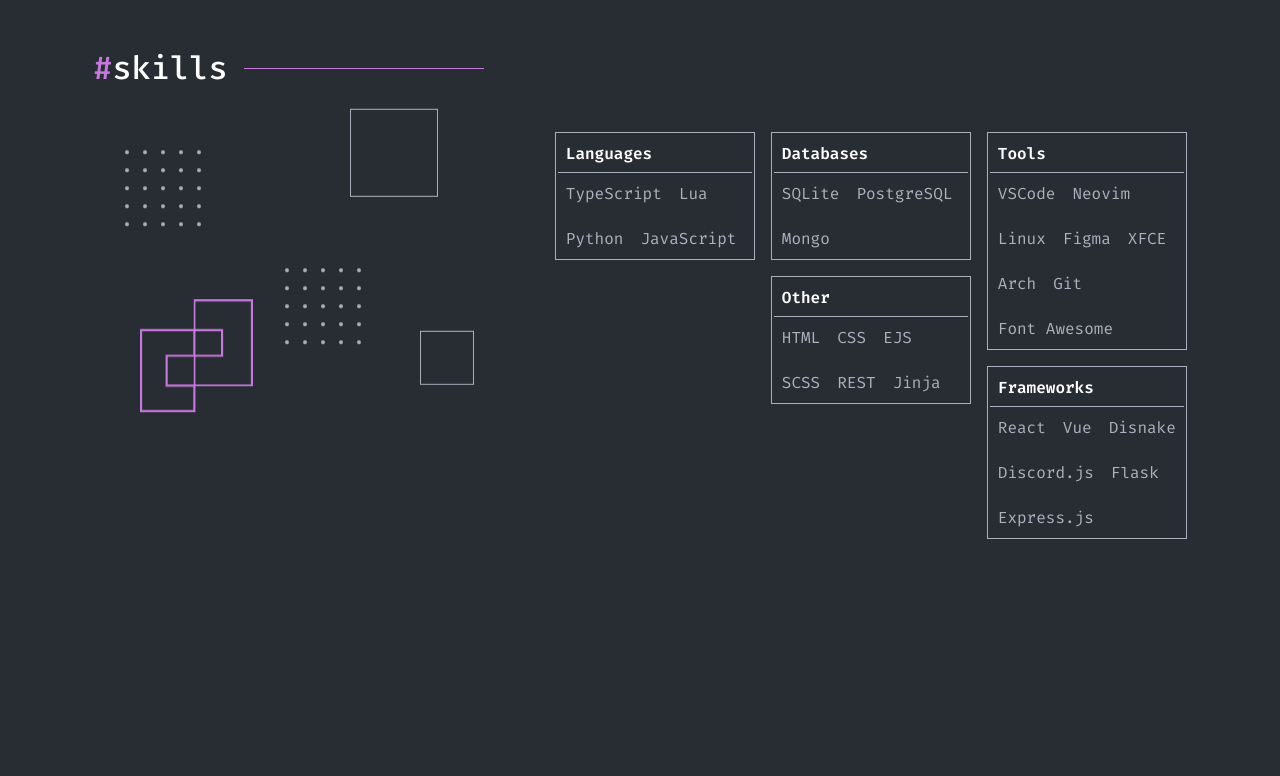
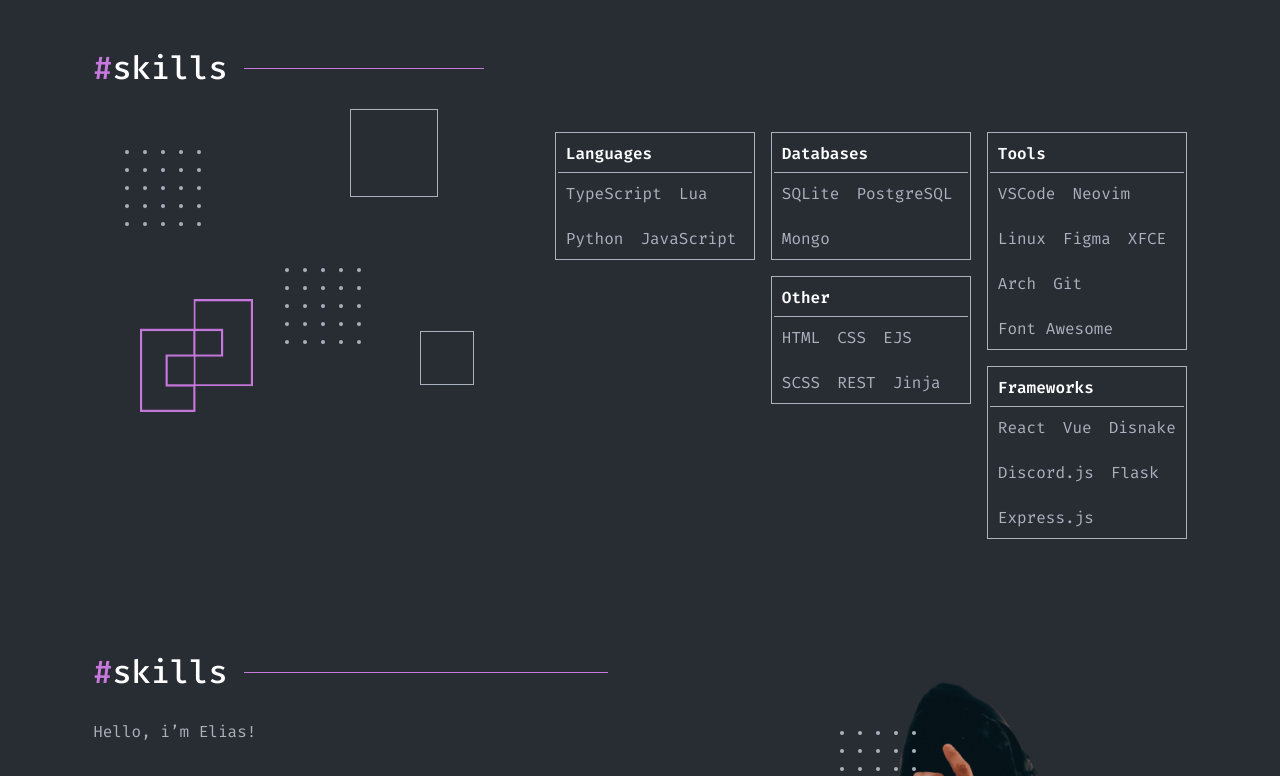
Before and after one commit to LucasPedro123/portfolio-for-client, a React (Vite) app: page / in a window 1280 px wide. Shown: the part 1404-2180 px from the top of the page. Before the commit the page ends 1943 px from the top, so only its background shows below. Built offline with nearby package versions, Linux system fonts and the light colour scheme.

Commit message:
feat: Added About section to Home page

```diff
--- a/src/pages/home/Sections/index.ts
+++ b/src/pages/home/Sections/index.ts
@@ -1,3 +1,4 @@
 export {default as SectionProject} from './Projects/index'
 export {default as SectionHero} from './Hero/index'
 export {default as SectionSkills} from './Skills/index'
+export {default as SectionAboutMe} from './About/index'
--- a/src/pages/home/index.tsx
+++ b/src/pages/home/index.tsx
@@ -1,5 +1,5 @@
 import * as S from './style'
-import { SectionHero, SectionProject, SectionSkills } from './Sections';
+import { SectionAboutMe, SectionHero, SectionProject, SectionSkills } from './Sections';
 import { Header } from '../../components/index';
 
 const Home : React.FC = ()=>{
@@ -9,7 +9,8 @@
             <Header/>
             <SectionHero />
             <SectionProject />
-            <SectionSkills/>
+            <SectionSkills />
+            <SectionAboutMe/>
         </S.Container>
     )
 }
```
